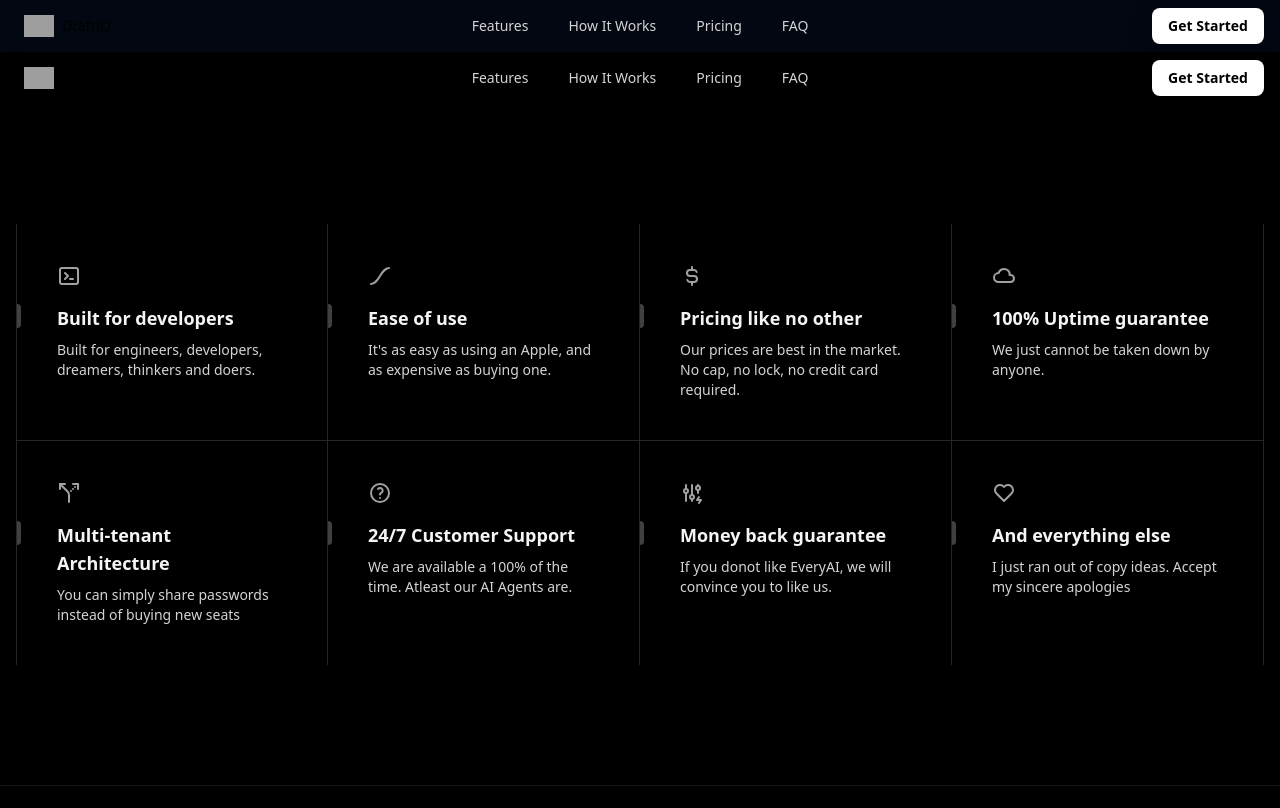
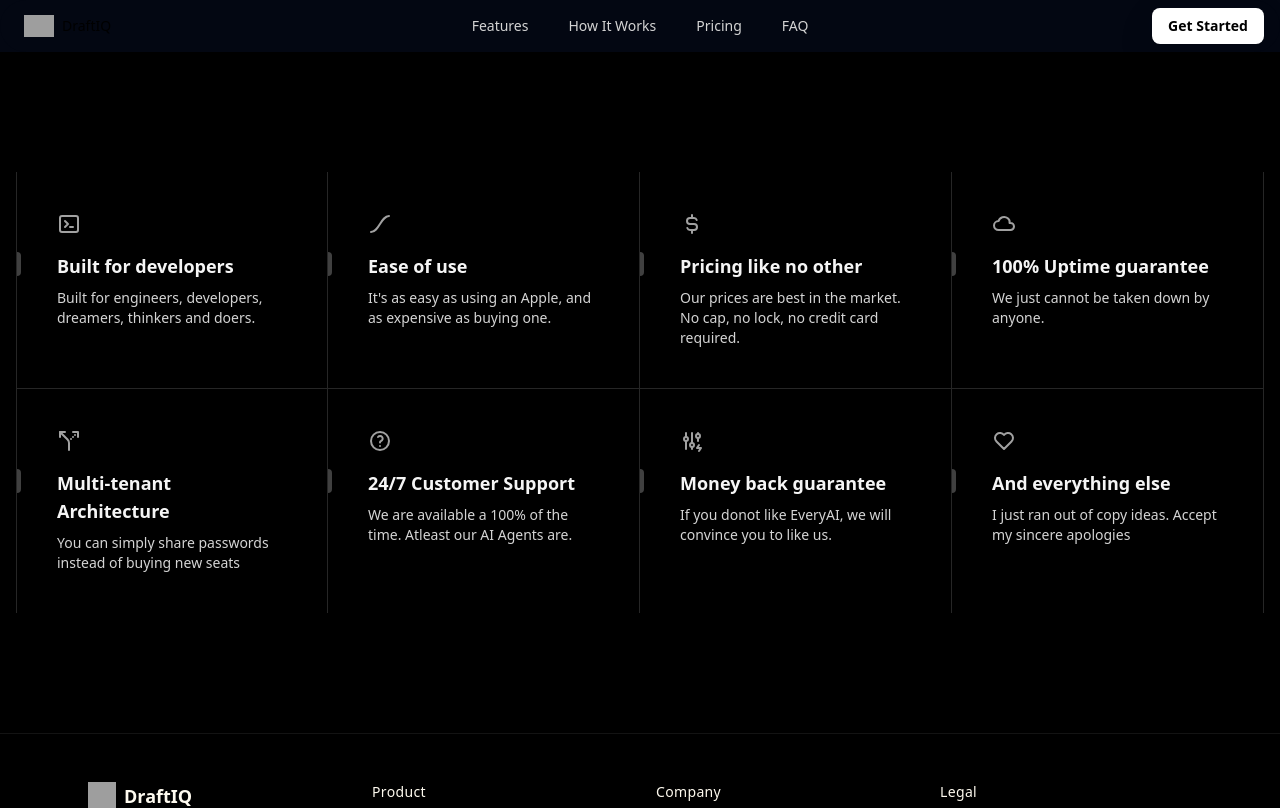
Before and after one commit to ANIKETHPAWAR/DraftIQ, a React (Vite) app in the folder Frontend/: page /features in a window 1280 px wide. Shown: the top 808 px of the page. Built offline with nearby package versions, Linux system fonts and the light colour scheme; grey boxes are pictures that could not be loaded.

Commit message:
updated navbar

```diff
--- a/Frontend/index.html
+++ b/Frontend/index.html
@@ -1,13 +1,16 @@
 <!doctype html>
 <html lang="en" class="dark">
+
 <head>
   <meta charset="UTF-8" />
-    <link rel="icon" type="image/svg+xml" href="/vite.svg" />
+  <link rel="icon" type="image/svg+xml" href="" />
   <meta name="viewport" content="width=device-width, initial-scale=1.0" />
   <title>DraftIQ</title>
 </head>
+
 <body>
   <div id="root"></div>
   <script type="module" src="/src/main.jsx"></script>
 </body>
+
 </html>
--- a/Frontend/src/pages/Features.jsx
+++ b/Frontend/src/pages/Features.jsx
@@ -2,71 +2,16 @@ import React, { useState } from 'react'
 import { Link } from 'react-router-dom'
 import FeaturesSectionDemo from '@/components/features-section-demo-2'
 import Footer from '@/components/Footer'
-import {
-    Navbar,
-    NavBody,
-    NavItems,
-    NavbarLogo,
-    NavbarButton,
-    MobileNav,
-    MobileNavHeader,
-    MobileNavMenu,
-    MobileNavToggle,
-  } from "@/components/ui/resizable-navbar"
 
 const Features = ({ showNavbar = true }) => {
-  const [mobileMenuOpen, setMobileMenuOpen] = useState(false)
 
-  const navItems = [
-    { name: "Features", link: "/features" },
-    { name: "How It Works", link: "/how-it-works" },
-    { name: "Pricing", link: "#" },
-    { name: "FAQ", link: "#" },
-  ]
 
   return (
     <div className="relative min-h-screen bg-black">
-      {showNavbar && (
-        <Navbar>
-          <NavBody>
-            <NavbarLogo />
-            <NavItems items={navItems} />
-            <NavbarButton href="#" variant="primary">
-              Get Started
-            </NavbarButton>
-          </NavBody>
-          <MobileNav>
-            <MobileNavHeader>
-              <NavbarLogo />
-              <MobileNavToggle
-                isOpen={mobileMenuOpen}
-                onClick={() => setMobileMenuOpen(!mobileMenuOpen)}
-              />
-            </MobileNavHeader>
-            <MobileNavMenu
-              isOpen={mobileMenuOpen}
-              onClose={() => setMobileMenuOpen(false)}
-            >
-              {navItems.map((item, idx) => (
-                <Link
-                  key={idx}
-                  to={item.link}
-                  className="text-white font-semibold"
-                  onClick={() => setMobileMenuOpen(false)}
-                >
-                  {item.name}
-                </Link>
-              ))}
-              <NavbarButton href="#" variant="primary">
-                Get Started
-              </NavbarButton>
-            </MobileNavMenu>
-          </MobileNav>
-        </Navbar>
-      )}
+
 
       <div className={showNavbar ? "px-4 py-20" : ""}>
-<FeaturesSectionDemo />
+        <FeaturesSectionDemo />
       </div>
       {showNavbar && <Footer />}
     </div>
```
Lines whose indentation alone changed are shown as unchanged.
